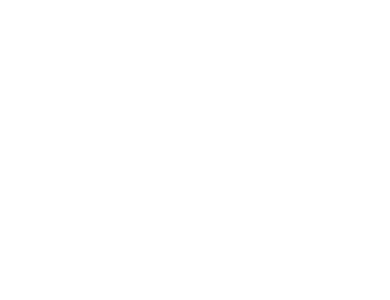
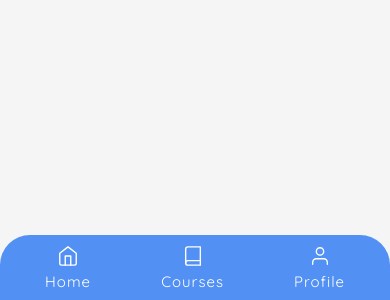
Before and after one commit to VibhavRaj/learning-app, an Angular app: page / in a window 390 px wide. Shown: the part 544-844 px from the top of the page. Built offline with nearby package versions, Linux system fonts and the light colour scheme.

Commit message:
navigation is created

```diff
--- a/src/app/app.component.html
+++ b/src/app/app.component.html
@@ -1 +1 @@
-<router-outlet></router-outlet>
+<router-outlet></router-outlet> <app-nav></app-nav>
--- a/src/app/app.module.ts
+++ b/src/app/app.module.ts
@@ -3,10 +3,12 @@
 
 import { AppRoutingModule } from './app-routing.module';
 import { AppComponent } from './app.component';
+import { NavComponent } from './components/nav/nav.component';
 
 @NgModule({
   declarations: [
-    AppComponent
+    AppComponent,
+    NavComponent
   ],
   imports: [
     BrowserModule,
--- /dev/null
+++ b/src/app/components/nav/nav.component.css
@@ -0,0 +1,48 @@
+nav {
+  width: 100%;
+  position: fixed;
+  bottom: 0;
+  display: flex;
+  justify-content: space-evenly;
+}
+ul {
+  width: 400px;
+  display: flex;
+  justify-content: space-around;
+  list-style: none;
+  background: var(--dark-blue);
+  padding: 0 10px;
+  border-radius: 30px 30px 0 0;
+}
+ul li a {
+  text-decoration: none;
+  padding: 15px 20px 8px 20px;
+  display: flex;
+  line-height: 30px;
+  flex-direction: column;
+  align-items: center;
+  letter-spacing: 1px;
+  color: var(--white);
+}
+.feather {
+  color: var(--white);
+}
+ul li a:hover {
+  transition: all 0.2s ease-in-out;
+  background: var(--light-blue);
+}
+@media only screen and (max-width: 568px) {
+  .feather {
+    width: 22px;
+    height: 22px;
+  }
+  ul {
+    width: 100%;
+    border-left: none;
+    border-right: none;
+  }
+  ul li a {
+    font-size: 15px;
+    padding: 10px 15px 3px 15px;
+  }
+}
--- /dev/null
+++ b/src/app/components/nav/nav.component.html
@@ -0,0 +1,13 @@
+<nav>
+  <ul>
+    <li>
+      <a><i data-feather="home"></i>Home</a>
+    </li>
+    <li>
+      <a><i data-feather="book"></i>Courses</a>
+    </li>
+    <li>
+      <a><i data-feather="user"></i>Profile</a>
+    </li>
+  </ul>
+</nav>
--- /dev/null
+++ b/src/app/components/nav/nav.component.ts
@@ -0,0 +1,15 @@
+import { Component, OnInit, AfterViewInit } from "@angular/core";
+import * as Feather from "feather-icons";
+@Component({
+  selector: "app-nav",
+  templateUrl: "./nav.component.html",
+  styleUrls: ["./nav.component.css"],
+})
+export class NavComponent implements OnInit, AfterViewInit {
+  constructor() {}
+
+  ngOnInit() {}
+  ngAfterViewInit() {
+    Feather.replace();
+  }
+}
--- a/src/styles.css
+++ b/src/styles.css
@@ -1,4 +1,6 @@
 /* You can add global styles to this file, and also import other style files */
+@import url("https://fonts.googleapis.com/css2?family=Quicksand:wght@400;500;600;700&display=swap");
+
 * {
   margin: 0;
   padding: 0;
@@ -15,3 +17,53 @@
   --light-black: #2b313b;
   --dark-black: #24292e;
 }
+html,
+body {
+  font-family: "Quicksand", sans-serif;
+  height: 100%;
+  width: 100%;
+  background: var(--dark-white);
+}
+.feather {
+  width: 28px;
+  height: 28px;
+  stroke: currentColor;
+  stroke-width: 1.5;
+  stroke-linecap: round;
+  stroke-linejoin: round;
+  fill: none;
+  color: var(--dark-gray);
+}
+h1,
+h2,
+h3,
+h4,
+h5,
+h6 {
+  font-family: "Quicksand", sans-serif;
+  font-weight: 500;
+  color: var(--dark-black);
+}
+h1 {
+  font-size: 44px;
+}
+h2 {
+  font-size: 38px;
+}
+h3 {
+  font-size: 32px;
+}
+h4 {
+  font-size: 26px;
+}
+h5 {
+  font-size: 20px;
+}
+h6 {
+  font-size: 14px;
+}
+p,
+a,
+li {
+  color: var(--dark-gray);
+}
```
